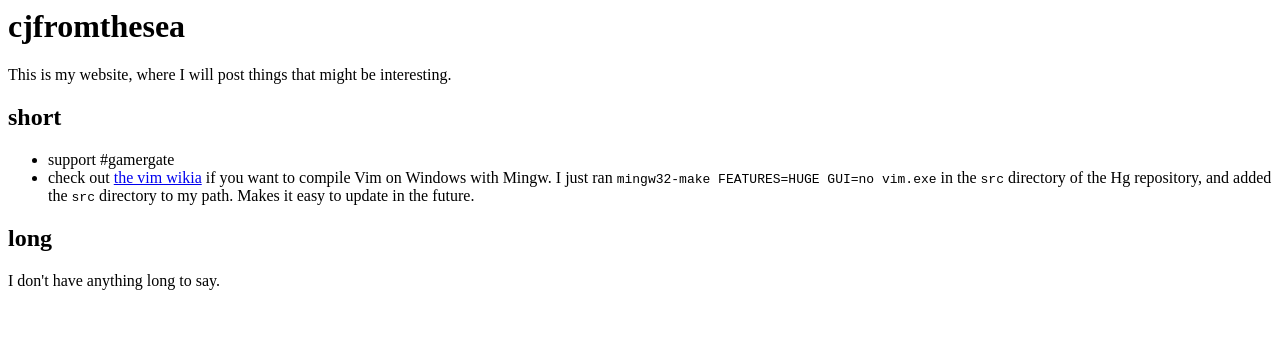
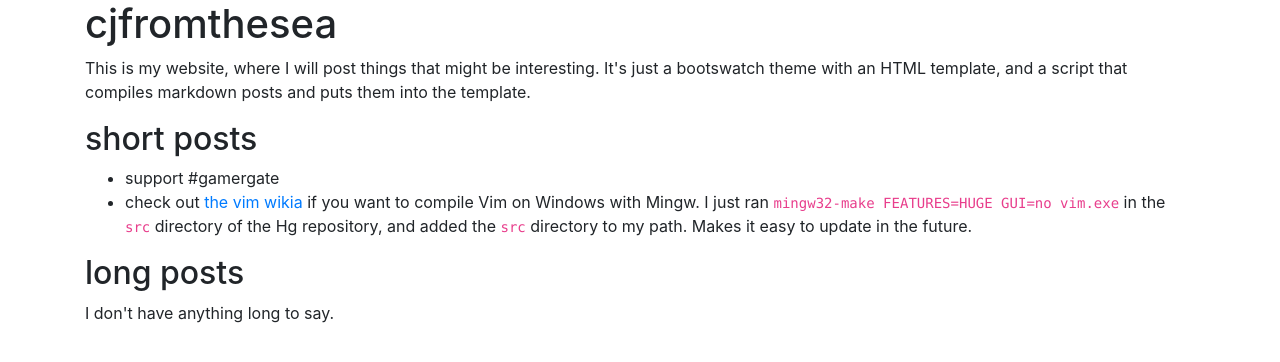
Before and after one commit to cjfromthesea/cjfromthesea.github.io, a plain HTML site: page index.html in a window 1280 px wide. Drawn offline with nearby package versions, Linux system fonts and the light colour scheme.

Commit message:
Add a bootswatch theme

```diff
--- a/index.html
+++ b/index.html
@@ -1,13 +1,20 @@
-<html>
+<!DOCTYPE html>
+<html lang="en">
   <head>
     <title>cjfromthesea</title>
+    <link rel="stylesheet" type="text/css"
+          href="http://bootswatch.com/readable/bootstrap.min.css">
+    <meta name="viewport" content="width=device-width, initial-scale=1">
   </head>
   <body>
+    <div class="container">
 <h1>cjfromthesea</h1>
 
-<p>This is my website, where I will post things that might be interesting.</p>
+<p>This is my website, where I will post things that might be interesting. It's
+just a bootswatch theme with an HTML template, and a script that compiles
+markdown posts and puts them into the template.</p>
 
-<h2>short</h2>
+<h2>short posts</h2>
 
 <ul>
 <li>support #gamergate</li>
@@ -17,8 +24,9 @@ the <code>src</code> directory of the Hg repository, and added the <code>src</co
 path. Makes it easy to update in the future.</li>
 </ul>
 
-<h2>long</h2>
+<h2>long posts</h2>
 
 <p>I don't have anything long to say.</p>
+    </div>
   </body>
 </html>
```
Also changed, not shown: templ.html (+8 -2 lines), 1 other file.
